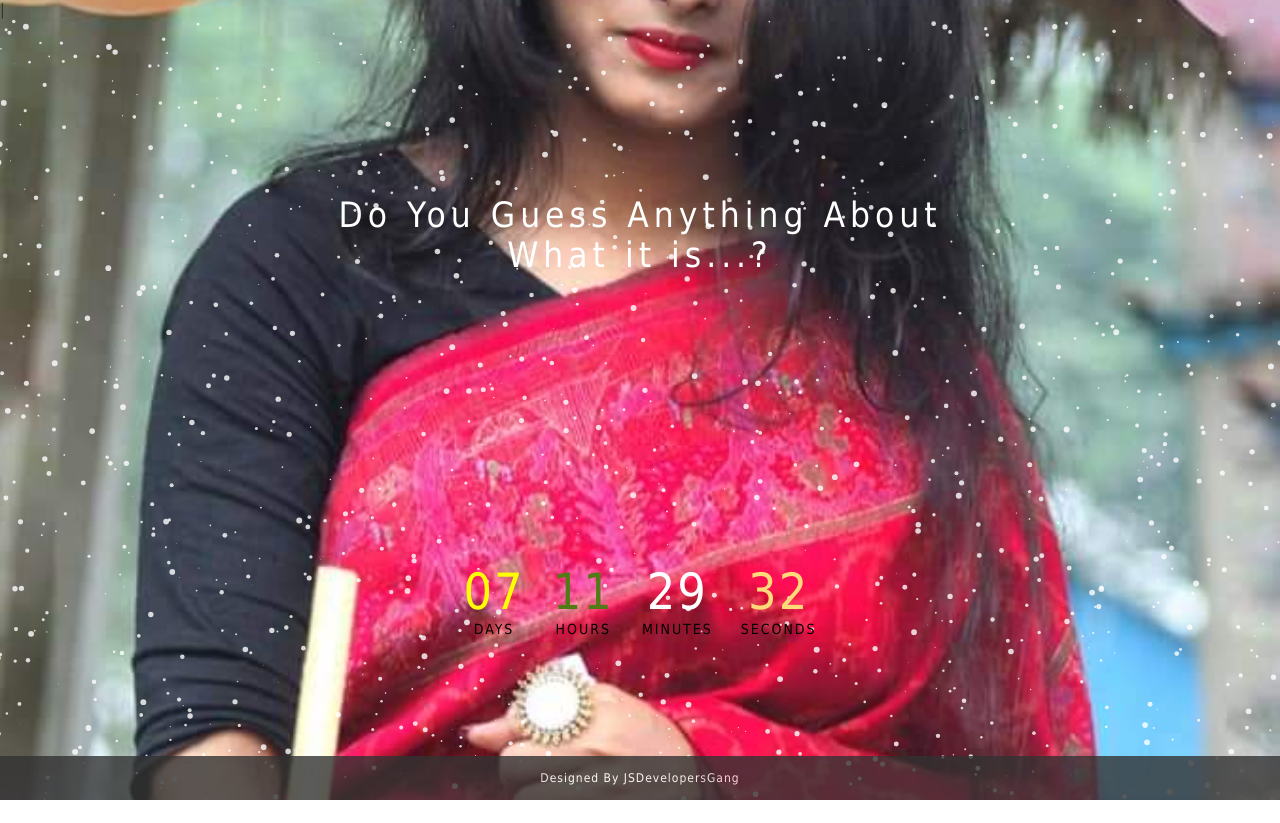
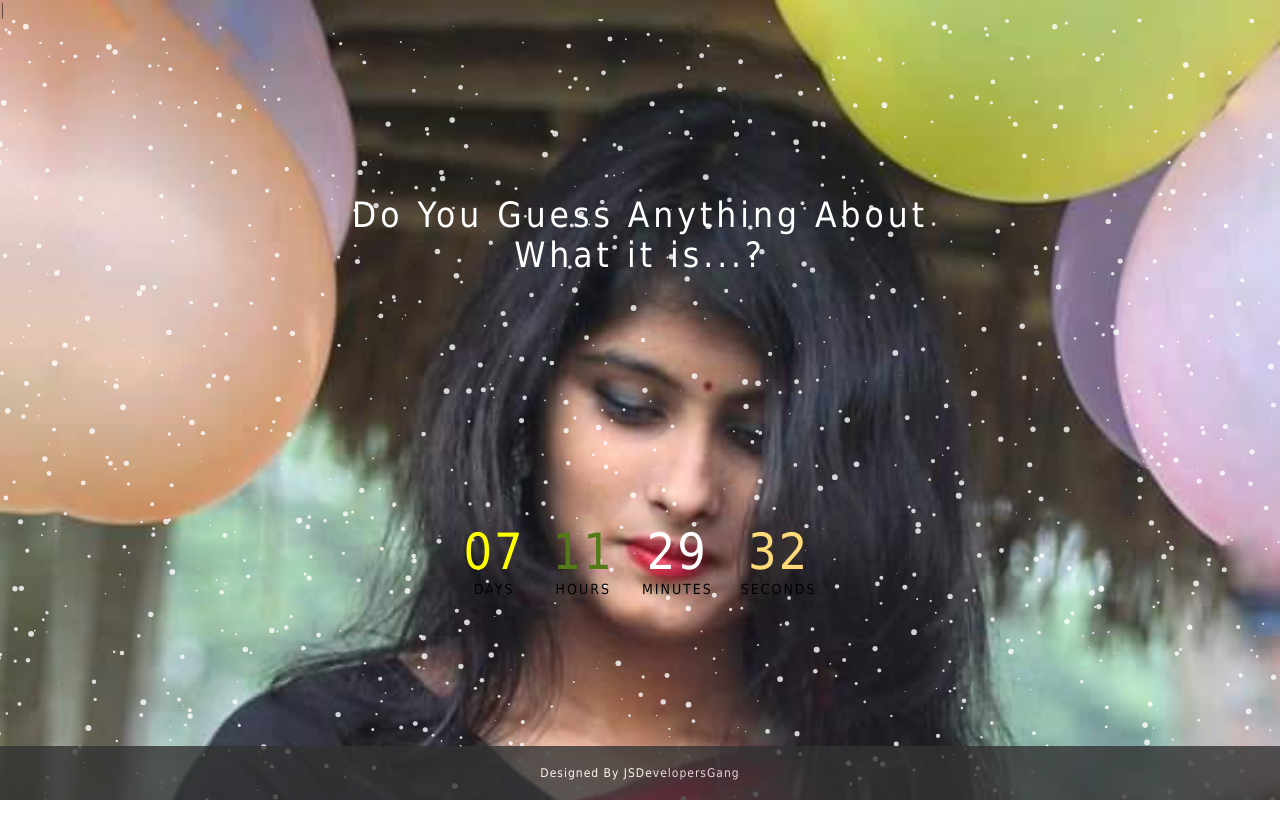
Before and after one commit to SajibPandit/countdown, a plain HTML site: page index.html in a window 1280 px wide. Drawn offline with Linux system fonts and the light colour scheme.

Commit message:
Update new.css

```diff
--- a/new.css
+++ b/new.css
@@ -11,7 +11,8 @@ body{
     height: 100vh;
     background: black url(2.jpg);
     background-size: cover;
-    background-position: center;
+    background-position: fixed;
+    background-repeat:no-repeat;
 }
 
 
@@ -35,7 +36,7 @@ body{
   }
   .middle{
     position: absolute;
-    top: 75%;
+    top: 70%;
     left: 50%;
     transform: translate(-50%,-50%);
     text-align: center;
@@ -85,7 +86,7 @@ body{
         left: 50%;
         transform: translate(-50%,-50%);
         text-align: center;
-        letter-spacing: 5px;
+        letter-spacing: 4px;
   }
   footer{
       left: 0;
@@ -94,7 +95,7 @@ body{
       position: fixed;
       background:#333;
       display: block;
-      padding:15px;
+      padding:20px;
       color: #fff;
       text-align: center;
       font-size: 12px;
```
